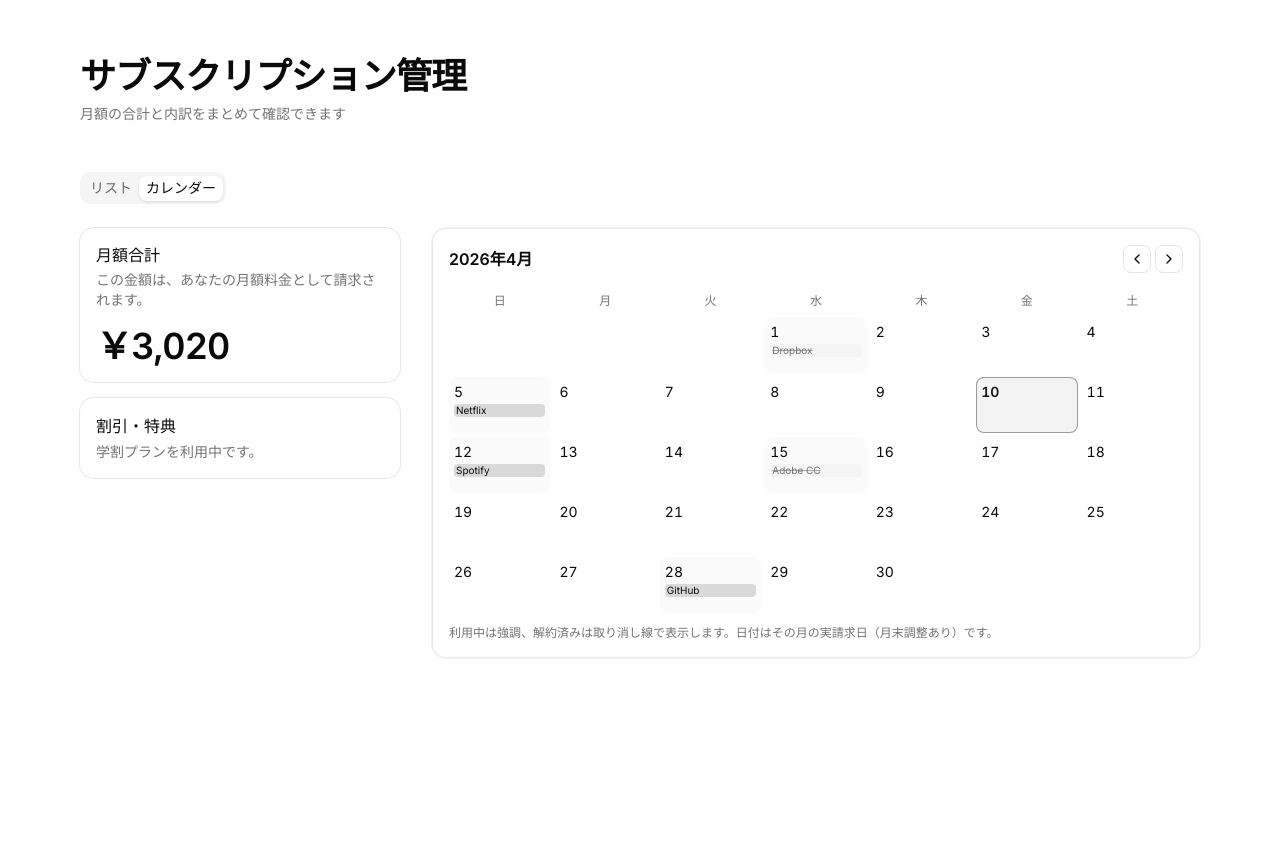
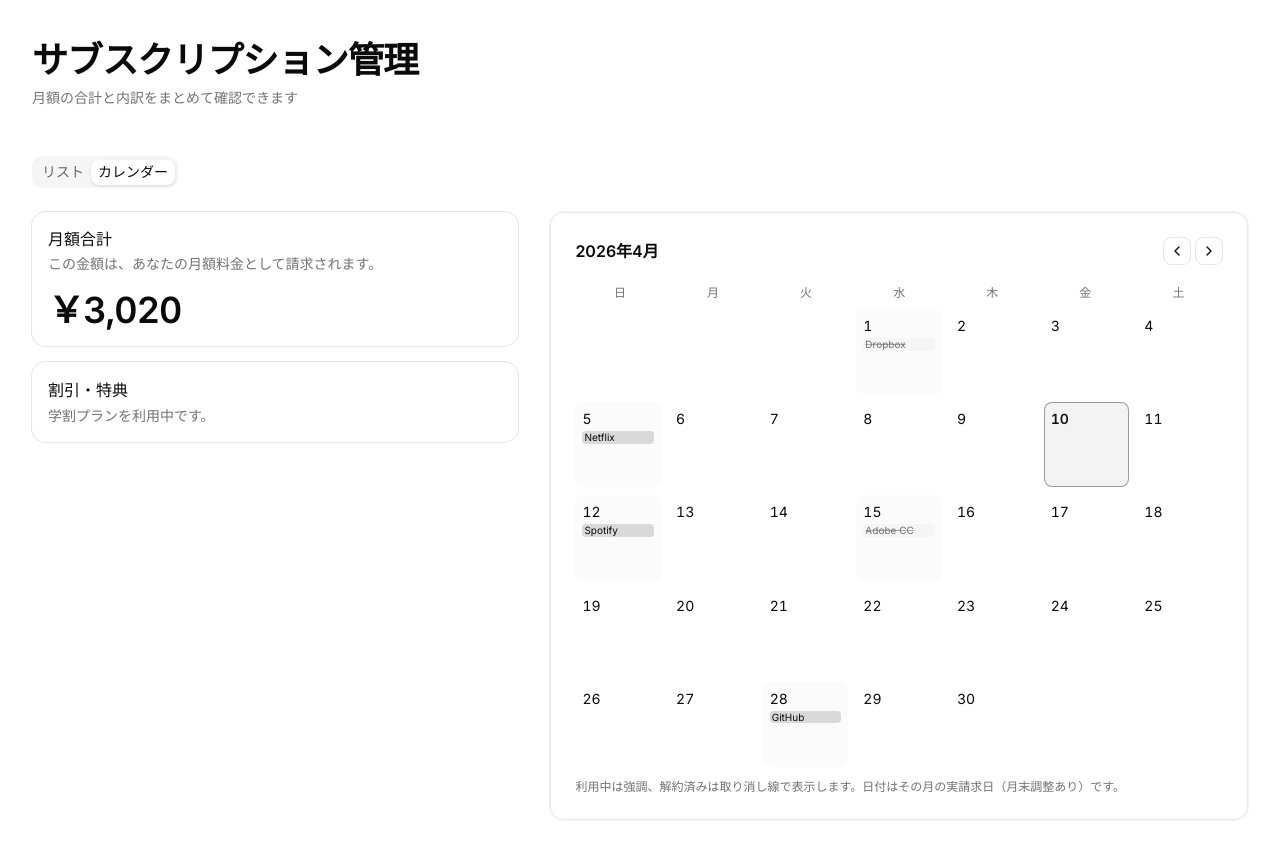
Before and after one commit to Berry7028/subscription-management, a Next.js app: page / in a window 1280 px wide. Both pictures are taken after a click on the tab "カレンダー". Before the commit the page ends 800 px from the top, so only its background shows below. Built offline with nearby package versions, Linux system fonts and the light colour scheme.

Commit message:
refactor: enhance layout structure and improve responsiveness across subscription components

```diff
--- a/app/page.tsx
+++ b/app/page.tsx
@@ -12,6 +12,7 @@ export default function Page() {
   return (
     <DashboardLayout>
       <SubscriptionPageHeader />
+      <div className="flex min-h-0 w-full flex-1 flex-col">
         <SubscriptionsMainShell
           subscriptions={MOCK_SUBSCRIPTIONS}
           sidebar={
@@ -21,6 +22,7 @@ export default function Page() {
             </>
           }
         />
+      </div>
     </DashboardLayout>
   )
 }
--- a/components/subscription/billing-calendar-panel.tsx
+++ b/components/subscription/billing-calendar-panel.tsx
@@ -53,7 +53,7 @@ export function BillingCalendarPanel({
     year === today.getFullYear()
 
   return (
-    <div className="rounded-xl border border-border/80 bg-card/40 p-4 ring-1 ring-foreground/5">
+    <div className="flex h-full min-h-0 flex-col rounded-xl border border-border/80 bg-card/40 p-4 ring-1 ring-foreground/5 lg:p-6">
       <div className="mb-4 flex items-center justify-between gap-2">
         <h2 className="font-heading text-base font-semibold">{title}</h2>
         <div className="flex items-center gap-1">
@@ -94,13 +94,18 @@ export function BillingCalendarPanel({
       </div>
 
       <div
-        className="mt-1 grid grid-cols-7 gap-1"
+        className="mt-1 grid min-h-0 flex-1 grid-cols-7 gap-1.5 lg:gap-2"
         role="grid"
         aria-label="請求日カレンダー"
       >
         {cells.map((cell, i) => {
           if (cell.kind === "empty") {
-            return <div key={`e-${i}`} className="min-h-14 rounded-md" />
+            return (
+              <div
+                key={`e-${i}`}
+                className="min-h-14 rounded-md lg:min-h-[clamp(3.25rem,9svh,5.5rem)]"
+              />
+            )
           }
 
           const { day } = cell
@@ -116,7 +121,7 @@ export function BillingCalendarPanel({
               key={`d-${day}`}
               role="gridcell"
               className={cn(
-                "flex min-h-14 flex-col rounded-md border border-transparent p-1 text-left text-sm transition-colors",
+                "flex min-h-14 flex-col rounded-md border border-transparent p-1 text-left text-sm transition-colors lg:min-h-[clamp(3.25rem,9svh,5.5rem)] lg:p-1.5",
                 isToday(day) && "border-primary/40 bg-primary/5",
                 due.length > 0 && "bg-muted/40"
               )}
@@ -157,7 +162,7 @@ export function BillingCalendarPanel({
         })}
       </div>
 
-      <p className="mt-3 text-xs text-muted-foreground">
+      <p className="mt-auto pt-3 text-xs text-muted-foreground">
         利用中は強調、解約済みは取り消し線で表示します。日付はその月の実請求日（月末調整あり）です。
       </p>
     </div>
--- a/components/subscription/dashboard-layout.tsx
+++ b/components/subscription/dashboard-layout.tsx
@@ -11,7 +11,7 @@ export function DashboardLayout({ children, className }: DashboardLayoutProps) {
   return (
     <main
       className={cn(
-        "mx-auto min-h-svh w-full max-w-6xl px-4 py-10 md:py-14",
+        "flex min-h-svh w-full max-w-none flex-col px-4 py-8 sm:px-6 lg:px-8 lg:py-10",
         className
       )}
     >
--- a/components/subscription/subscription-list-panel.tsx
+++ b/components/subscription/subscription-list-panel.tsx
@@ -22,8 +22,8 @@ export function SubscriptionListPanel({
   const { active, archived } = partitionSubscriptionsByStatus(subscriptions)
 
   return (
-    <div className="rounded-xl border border-border/80 bg-card/40 p-4 ring-1 ring-foreground/5">
-      <ItemGroup className="gap-3">
+    <div className="flex h-full min-h-0 flex-col rounded-xl border border-border/80 bg-card/40 p-4 ring-1 ring-foreground/5">
+      <ItemGroup className="min-h-0 flex-1 gap-3 overflow-y-auto overscroll-contain">
         <SectionHeading>利用中</SectionHeading>
         {active.length === 0 ? (
           <p className="text-sm text-muted-foreground">登録がありません</p>
--- a/components/subscription/subscriptions-main-shell.tsx
+++ b/components/subscription/subscriptions-main-shell.tsx
@@ -18,22 +18,31 @@ export function SubscriptionsMainShell({
   subscriptions,
 }: SubscriptionsMainShellProps) {
   return (
-    <Tabs defaultValue="list" className="flex w-full flex-col gap-6">
+    <Tabs
+      defaultValue="list"
+      className="flex min-h-0 w-full flex-1 flex-col gap-6"
+    >
       <TabsList aria-label="表示の切り替え">
         <TabsTrigger value="list">リスト</TabsTrigger>
         <TabsTrigger value="calendar">カレンダー</TabsTrigger>
       </TabsList>
 
-      <div className="grid items-start gap-8 lg:grid-cols-[minmax(0,18rem)_1fr] xl:grid-cols-[minmax(0,20rem)_1fr]">
-        <aside className="flex min-w-0 flex-col gap-4 lg:sticky lg:top-6">
+      <div className="grid min-h-0 w-full flex-1 items-stretch gap-6 lg:min-h-[calc(100svh-12rem)] lg:grid-cols-[minmax(0,40%)_minmax(0,1fr)] lg:gap-8">
+        <aside className="flex min-w-0 flex-col gap-4 lg:sticky lg:top-6 lg:self-start">
           {sidebar}
         </aside>
 
-        <div className="min-w-0">
-          <TabsContent value="list" className="mt-0">
+        <div className="flex min-h-0 min-w-0 flex-col">
+          <TabsContent
+            value="list"
+            className="mt-0 flex min-h-0 flex-1 flex-col data-[state=inactive]:hidden"
+          >
             <SubscriptionListPanel subscriptions={subscriptions} />
           </TabsContent>
-          <TabsContent value="calendar" className="mt-0">
+          <TabsContent
+            value="calendar"
+            className="mt-0 flex min-h-0 flex-1 flex-col data-[state=inactive]:hidden"
+          >
             <BillingCalendarPanel subscriptions={subscriptions} />
           </TabsContent>
         </div>
```
Lines whose indentation alone changed are shown as unchanged.
